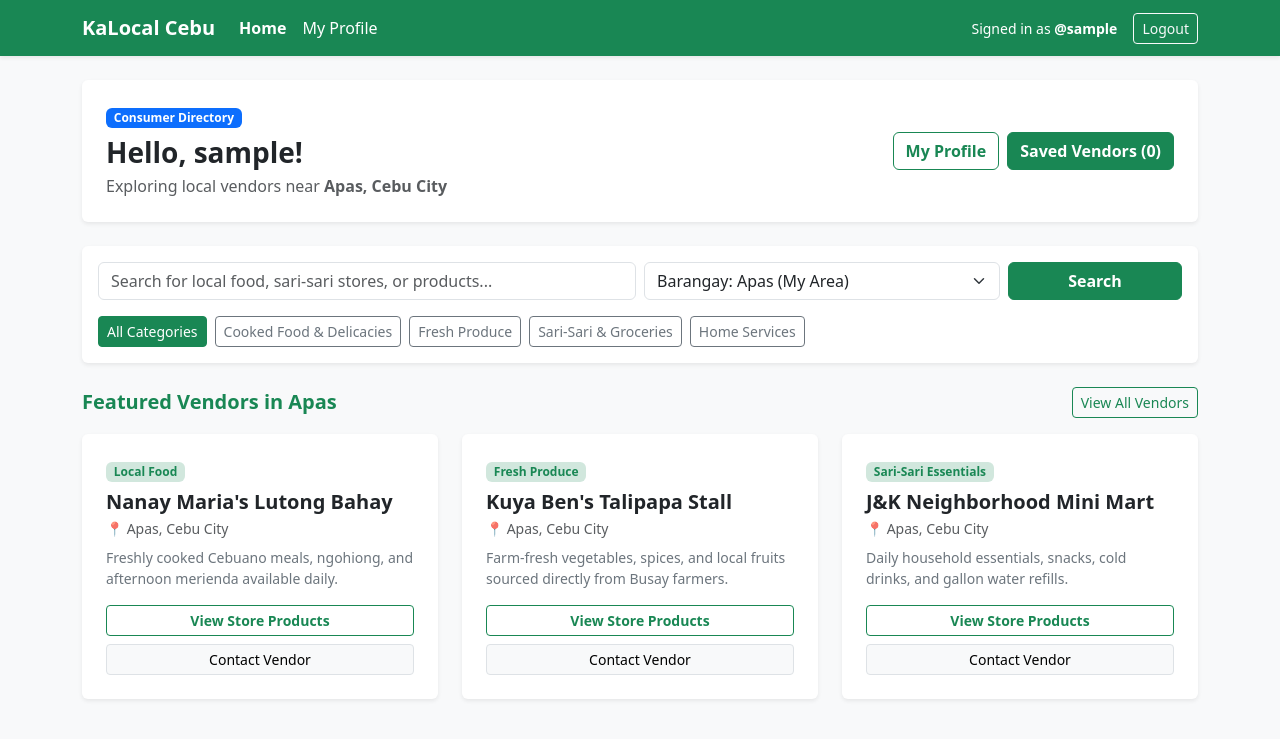
After one commit to xoxokitkatxx/KaLocal-Sendin-KateMyriam-G01, a Django app: page /accounts/ in a window 1280 px wide. The commit adds this page. Shown: the top 739 px of the page. Run offline with Django 5.2, Linux system fonts and the light colour scheme; the visitor is signed in with stand-in values (Sample User, id 1); data comes from the database, SQL or seed files in the repository.

Commit message:
Add account templates and update dashboard routes
Co-authored-by: Copilot <223556219+Copilot@users.noreply.github.com>

```diff
--- /dev/null
+++ b/accounts/templates/accounts/base.html
@@ -0,0 +1,56 @@
+<!DOCTYPE html>
+<html lang="en">
+<head>
+    <meta charset="UTF-8">
+    <meta name="viewport" content="width=device-width, initial-scale=1.0">
+    <title>KaLocal - Cebu City Barangay Directory</title>
+    <link href="https://cdn.jsdelivr.net/npm/bootstrap@5.3.2/dist/css/bootstrap.min.css" rel="stylesheet">
+</head>
+<body class="bg-light">
+    <nav class="navbar navbar-expand-lg navbar-dark bg-success shadow-sm">
+        <div class="container">
+            <a class="navbar-brand fw-bold" href="{% url 'dashboard' %}">KaLocal Cebu</a>
+            <button class="navbar-toggler" type="button" data-bs-toggle="collapse" data-bs-target="#kalocalNav">
+                <span class="navbar-toggler-icon"></span>
+            </button>
+
+            <div class="collapse navbar-collapse" id="kalocalNav">
+                {% if user.is_authenticated %}
+                    <ul class="navbar-nav me-auto mb-2 mb-lg-0">
+                        <li class="nav-item">
+                            <a class="nav-link text-white fw-semibold" href="{% url 'dashboard' %}">Home</a>
+                        </li>
+                        <li class="nav-item">
+                            <a class="nav-link text-white" href="{% url 'profile' %}">My Profile</a>
+                        </li>
+                    </ul>
+                    <div class="d-flex align-items-center">
+                        <span class="text-white small me-3">Signed in as <strong>@{{ user.username }}</strong></span>
+                        <a href="{% url 'logout' %}" class="btn btn-outline-light btn-sm">Logout</a>
+                    </div>
+                {% else %}
+                    <div class="ms-auto d-flex">
+                        <a href="{% url 'login' %}" class="btn btn-outline-light btn-sm me-2">Login</a>
+                        <a href="{% url 'register' %}" class="btn btn-light btn-sm text-success fw-semibold">Sign Up</a>
+                    </div>
+                {% endif %}
+            </div>
+        </div>
+    </nav>
+
+    <div class="container py-4">
+        {% if messages %}
+            {% for message in messages %}
+                <div class="alert alert-{% if message.tags == 'error' %}danger{% else %}{{ message.tags }}{% endif %} alert-dismissible fade show" role="alert">
+                    {{ message }}
+                    <button type="button" class="btn-close" data-bs-dismiss="alert"></button>
+                </div>
+            {% endfor %}
+        {% endif %}
+
+        {% block content %}{% endblock %}
+    </div>
+
+    <script src="https://cdn.jsdelivr.net/npm/bootstrap@5.3.2/dist/js/bootstrap.bundle.min.js"></script>
+</body>
+</html>
--- /dev/null
+++ b/accounts/templates/accounts/consumer_dashboard.html
@@ -0,0 +1,110 @@
+{% extends 'accounts/base.html' %}
+
+{% block content %}
+<!-- Consumer Welcome Banner -->
+<div class="card border-0 shadow-sm mb-4 bg-white">
+    <div class="card-body p-4 d-flex flex-column flex-md-row justify-content-between align-items-md-center">
+        <div>
+            <span class="badge bg-primary mb-2">Consumer Directory</span>
+            <h3 class="fw-bold mb-1">Hello, {{ profile.full_name }}!</h3>
+            <p class="text-muted mb-0">
+                Exploring local vendors near <strong>{{ profile.location.barangay_name }}, {{ profile.location.city }}</strong>
+            </p>
+        </div>
+        <div class="mt-3 mt-md-0 d-flex gap-2">
+            <a href="{% url 'profile' %}" class="btn btn-outline-success fw-semibold">My Profile</a>
+            <button type="button" class="btn btn-success fw-semibold">Saved Vendors (0)</button>
+        </div>
+    </div>
+</div>
+
+<!-- Search & Barangay Filter Bar (Placeholder) -->
+<div class="card border-0 shadow-sm mb-4">
+    <div class="card-body p-3">
+        <div class="row g-2">
+            <div class="col-md-6">
+                <input type="text" class="form-control" placeholder="Search for local food, sari-sari stores, or products...">
+            </div>
+            <div class="col-md-4">
+                <select class="form-select">
+                    <option selected>Barangay: {{ profile.location.barangay_name }} (My Area)</option>
+                    {% for brgy in barangays %}
+                        <option>{{ brgy.barangay_name }}, {{ brgy.city }}</option>
+                    {% endfor %}
+                </select>
+            </div>
+            <div class="col-md-2 d-grid">
+                <button type="button" class="btn btn-success fw-semibold">Search</button>
+            </div>
+        </div>
+
+        <!-- Category Filter Buttons -->
+        <div class="d-flex flex-wrap gap-2 mt-3">
+            <button type="button" class="btn btn-sm btn-success">All Categories</button>
+            <button type="button" class="btn btn-sm btn-outline-secondary">Cooked Food & Delicacies</button>
+            <button type="button" class="btn btn-sm btn-outline-secondary">Fresh Produce</button>
+            <button type="button" class="btn btn-sm btn-outline-secondary">Sari-Sari & Groceries</button>
+            <button type="button" class="btn btn-sm btn-outline-secondary">Home Services</button>
+        </div>
+    </div>
+</div>
+
+<!-- Featured Local Vendors Placeholder Cards -->
+<div class="d-flex justify-content-between align-items-center mb-3">
+    <h5 class="fw-bold text-success mb-0">Featured Vendors in {{ profile.location.barangay_name }}</h5>
+    <button type="button" class="btn btn-sm btn-outline-success">View All Vendors</button>
+</div>
+
+<div class="row g-4">
+    <div class="col-md-4">
+        <div class="card border-0 shadow-sm h-100">
+            <div class="card-body p-4 d-flex flex-column justify-content-between">
+                <div>
+                    <span class="badge bg-success-subtle text-success mb-2">Local Food</span>
+                    <h5 class="fw-bold mb-1">Nanay Maria's Lutong Bahay</h5>
+                    <p class="text-muted small mb-2">📍 {{ profile.location.barangay_name }}, Cebu City</p>
+                    <p class="small text-secondary mb-3">Freshly cooked Cebuano meals, ngohiong, and afternoon merienda available daily.</p>
+                </div>
+                <div class="d-grid gap-2">
+                    <button type="button" class="btn btn-outline-success btn-sm fw-semibold">View Store Products</button>
+                    <button type="button" class="btn btn-light btn-sm border">Contact Vendor</button>
+                </div>
+            </div>
+        </div>
+    </div>
+
+    <div class="col-md-4">
+        <div class="card border-0 shadow-sm h-100">
+            <div class="card-body p-4 d-flex flex-column justify-content-between">
+                <div>
+                    <span class="badge bg-success-subtle text-success mb-2">Fresh Produce</span>
+                    <h5 class="fw-bold mb-1">Kuya Ben's Talipapa Stall</h5>
+                    <p class="text-muted small mb-2">📍 {{ profile.location.barangay_name }}, Cebu City</p>
+                    <p class="small text-secondary mb-3">Farm-fresh vegetables, spices, and local fruits sourced directly from Busay farmers.</p>
+                </div>
+                <div class="d-grid gap-2">
+                    <button type="button" class="btn btn-outline-success btn-sm fw-semibold">View Store Products</button>
+                    <button type="button" class="btn btn-light btn-sm border">Contact Vendor</button>
+                </div>
+            </div>
+        </div>
+    </div>
+
+    <div class="col-md-4">
+        <div class="card border-0 shadow-sm h-100">
+            <div class="card-body p-4 d-flex flex-column justify-content-between">
+                <div>
+                    <span class="badge bg-success-subtle text-success mb-2">Sari-Sari Essentials</span>
+                    <h5 class="fw-bold mb-1">J&K Neighborhood Mini Mart</h5>
+                    <p class="text-muted small mb-2">📍 {{ profile.location.barangay_name }}, Cebu City</p>
+                    <p class="small text-secondary mb-3">Daily household essentials, snacks, cold drinks, and gallon water refills.</p>
+                </div>
+                <div class="d-grid gap-2">
+                    <button type="button" class="btn btn-outline-success btn-sm fw-semibold">View Store Products</button>
+                    <button type="button" class="btn btn-light btn-sm border">Contact Vendor</button>
+                </div>
+            </div>
+        </div>
+    </div>
+</div>
+{% endblock %}
--- a/templates/accounts/profile_edit.html
+++ b/accounts/templates/accounts/profile_edit.html
@@ -36,4 +36,4 @@
         </div>
     </div>
 </div>
-{% endblock %}
+{% endblock %}git
--- a/accounts/urls.py
+++ b/accounts/urls.py
@@ -2,13 +2,15 @@ from django.urls import path
 from . import views
 
 urlpatterns = [
-    path('', views.dashboard_redirect, name='home'),
+    path('', views.dashboard_view, name='home'),
     path('register/', views.register_view, name='register'),
     path('login/', views.login_view, name='login'),
     path('logout/', views.logout_view, name='logout'),
-    path('dashboard/', views.dashboard_redirect, name='dashboard_redirect'),
-    path('dashboard/vendor/', views.vendor_dashboard, name='vendor_dashboard'),
-    path('dashboard/consumer/', views.consumer_dashboard, name='consumer_dashboard'),
+    path('dashboard/', views.dashboard_view, name='dashboard'),
+    path('dashboard/', views.dashboard_view, name='dashboard_redirect'),
+    path('dashboard/vendor/', views.dashboard_view, name='vendor_dashboard'),
+    path('dashboard/consumer/', views.dashboard_view, name='consumer_dashboard'),
     path('profile/', views.profile_view, name='profile'),
-    path('profile/edit/', views.profile_edit, name='profile_edit'),
+    path('profile/edit/', views.profile_view, name='profile_edit'),
+    path('delete-account/', views.delete_account_view, name='delete_account'),
 ]
--- a/accounts/views.py
+++ b/accounts/views.py
@@ -1,29 +1,59 @@
 from django.shortcuts import render, redirect
+from django.contrib.auth import login, logout
+from django.contrib.auth.forms import AuthenticationForm
+from django.contrib.auth.decorators import login_required
 from django.contrib import messages
-from django.contrib.auth import authenticate, login, logout
-from django.contrib.auth.decorators import login_required
+from .models import UserProfile, Location
 from .forms import KaLocalRegistrationForm, UserProfileUpdateForm
-from .models import UserProfile
+
+
+def _get_or_create_user_profile(user):
+    """Helper to safely fetch or create a profile (e.g., for superusers)."""
+    try:
+        return user.profile
+    except UserProfile.DoesNotExist:
+        default_location = Location.objects.first()
+        if not default_location:
+            default_location, _ = Location.objects.get_or_create(
+                barangay_name='Apas',
+                defaults={'city': 'Cebu City'}
+            )
+        return UserProfile.objects.create(
+            user=user,
+            full_name=user.username,
+            email=user.email or f"{user.username}@kalocal.local",
+            role=UserProfile.ROLE_CONSUMER,
+            location=default_location,
+        )
+
+
+@login_required
+def dashboard_view(request):
+    profile = _get_or_create_user_profile(request.user)
+
+    if profile.role == UserProfile.ROLE_VENDOR:
+        return render(request, 'accounts/vendor_dashboard.html', {
+            'profile': profile,
+        })
+
+    barangays = Location.objects.all()
+    return render(request, 'accounts/consumer_dashboard.html', {
+        'profile': profile,
+        'barangays': barangays,
+    })
 
 
 def register_view(request):
     if request.user.is_authenticated:
-        return redirect('dashboard_redirect')
+        return redirect('dashboard')
 
     if request.method == 'POST':
         form = KaLocalRegistrationForm(request.POST)
         if form.is_valid():
-            form.save()
-            messages.success(
-                request,
-                "Account created successfully! Please log in with your credentials."
-            )
-            return redirect('login')
-        else:
-            messages.error(
-                request,
-                "Please correct the errors highlighted below."
-            )
+            user = form.save()
+            login(request, user)
+            messages.success(request, "Welcome to KaLocal! Your account has been created.")
+            return redirect('dashboard')
     else:
         form = KaLocalRegistrationForm()
 
@@ -32,96 +62,36 @@ def register_view(request):
 
 def login_view(request):
     if request.user.is_authenticated:
-        return redirect('dashboard_redirect')
+        return redirect('dashboard')
 
     if request.method == 'POST':
-        username = request.POST.get('username', '').strip()
-        password = request.POST.get('password', '')
+        form = AuthenticationForm(request, data=request.POST)
+        if form.is_valid():
+            user = form.get_user()
+            login(request, user)
+            messages.success(request, f"Welcome back, {user.username}!")
+            return redirect('dashboard')
+        else:
+            messages.error(request, "Invalid username or password.")
+    else:
+        form = AuthenticationForm()
 
-        user = authenticate(request, username=username, password=password)
-        if user is not None:
-            login(request, user)
-            messages.success(request, f"Welcome back, {user.profile.full_name}!")
-            return redirect('dashboard_redirect')
-        else:
-            messages.error(request, "Invalid username or password. Please try again.")
+    for field in form.fields.values():
+        field.widget.attrs['class'] = 'form-control'
 
-    return render(request, 'accounts/login.html')
+    return render(request, 'accounts/login.html', {'form': form})
 
 
-@login_required
 def logout_view(request):
     logout(request)
-    messages.info(request, "You have been securely logged out.")
+    messages.info(request, "You have been logged out.")
     return redirect('login')
 
 
 @login_required
-def dashboard_redirect(request):
-    """Routes the logged-in user to their role-specific dashboard."""
-    try:
-        profile = request.user.profile
-    except UserProfile.DoesNotExist:
-        messages.error(request, "User profile not found. Please contact the administrator.")
-        logout(request)
-        return redirect('login')
+def profile_view(request):
+    profile = _get_or_create_user_profile(request.user)
 
-    if profile.role == UserProfile.ROLE_VENDOR:
-        return redirect('vendor_dashboard')
-    return redirect('consumer_dashboard')
-
-
-@login_required
-def vendor_dashboard(request):
-    """Vendor-only dashboard. Blocks Consumers from accessing this URL."""
-    profile = request.user.profile
-    if profile.role != UserProfile.ROLE_VENDOR:
-        messages.error(
-            request,
-            "Access Denied: Consumers are not authorized to view the Vendor Dashboard."
-        )
-        return redirect('consumer_dashboard')
-
-    context = {
-        'profile': profile,
-    }
-    return render(request, 'accounts/vendor_dashboard.html', context)
-
-
-@login_required
-def consumer_dashboard(request):
-    """Consumer-only dashboard. Blocks Vendors from accessing this URL."""
-    profile = request.user.profile
-    if profile.role != UserProfile.ROLE_CONSUMER:
-        messages.error(
-            request,
-            "Access Denied: Vendors are not authorized to view the Consumer Dashboard."
-        )
-        return redirect('vendor_dashboard')
-
-    # Fetch active vendors in the consumer's barangay for the directory preview
-    local_vendors = UserProfile.objects.filter(
-        role=UserProfile.ROLE_VENDOR,
-        location=profile.location
-    )
-
-    context = {
-        'profile': profile,
-        'local_vendors': local_vendors,
-    }
-    return render(request, 'accounts/consumer_dashboard.html', context)
-
-
-@login_required
-def profile_view(request):
-    """Displays the logged-in user's own profile information."""
-    return render(request, 'accounts/profile.html', {'profile': request.user.profile})
-
-
-@login_required
-def profile_edit(request):
-    """Allows the logged-in user to update only their own profile."""
-    profile = request.user.profile
     if request.method == 'POST':
         form = UserProfileUpdateForm(
             request.POST,
@@ -132,12 +102,24 @@ def profile_edit(request):
             form.save()
             messages.success(request, "Your profile has been updated successfully!")
             return redirect('profile')
-        else:
-            messages.error(request, "Please fix the errors below to update your profile.")
     else:
         form = UserProfileUpdateForm(
             instance=profile,
             user_instance=request.user
         )
 
-    return render(request, 'accounts/profile_edit.html', {'form': form, 'profile': profile})
+    return render(request, 'accounts/profile.html', {
+        'profile': profile,
+        'form': form,
+    })
+
+
+@login_required
+def delete_account_view(request):
+    if request.method == 'POST':
+        user = request.user
+        logout(request)
+        user.delete()
+        messages.success(request, "Your KaLocal account has been permanently deleted.")
+        return redirect('login')
+    return redirect('profile')
--- a/kalocal_project/urls.py
+++ b/kalocal_project/urls.py
@@ -1,23 +1,9 @@
-"""
-URL configuration for kalocal_project project.
-
-The `urlpatterns` list routes URLs to views. For more information please see:
-    https://docs.djangoproject.com/en/6.1/topics/http/urls/
-Examples:
-Function views
-    1. Add an import:  from my_app import views
-    2. Add a URL to urlpatterns:  path('', views.home, name='home')
-Class-based views
-    1. Add an import:  from other_app.views import Home
-    2. Add a URL to urlpatterns:  path('', Home.as_view(), name='home')
-Including another URLconf
-    1. Import the include() function: from django.urls import include, path
-    2. Add a URL to urlpatterns:  path('blog/', include('blog.urls'))
-"""
 from django.contrib import admin
 from django.urls import path, include
+from django.views.generic import RedirectView
 
 urlpatterns = [
     path('admin/', admin.site.urls),
-    path('', include('accounts.urls')),
+    path('accounts/', include('accounts.urls')),
+    path('', RedirectView.as_view(pattern_name='dashboard', permanent=False)),
 ]
```
Also changed, not shown: accounts/apps.py (+7 -6 lines), accounts/templates/accounts/login.html (added, +29 -0 lines), accounts/templates/accounts/profile.html (added, +56 -0 lines), accounts/templates/accounts/register.html (added, +32 -0 lines), accounts/templates/accounts/vendor_dashboard.html (added, +110 -0 lines), templates/accounts/login.html (deleted, +0 -33 lines), templates/accounts/profile.html (deleted, +0 -46 lines), templates/accounts/consumer_dashboard.html (deleted), templates/accounts/vendor_dashboard.html (deleted).
